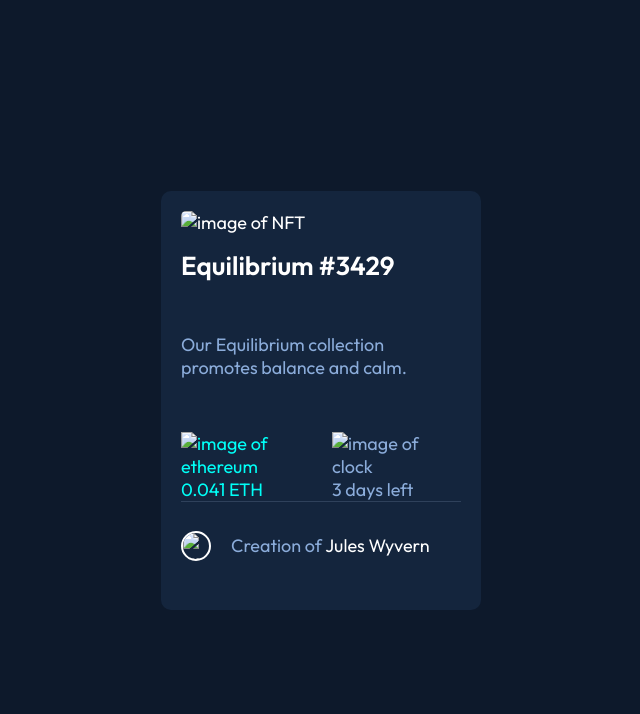
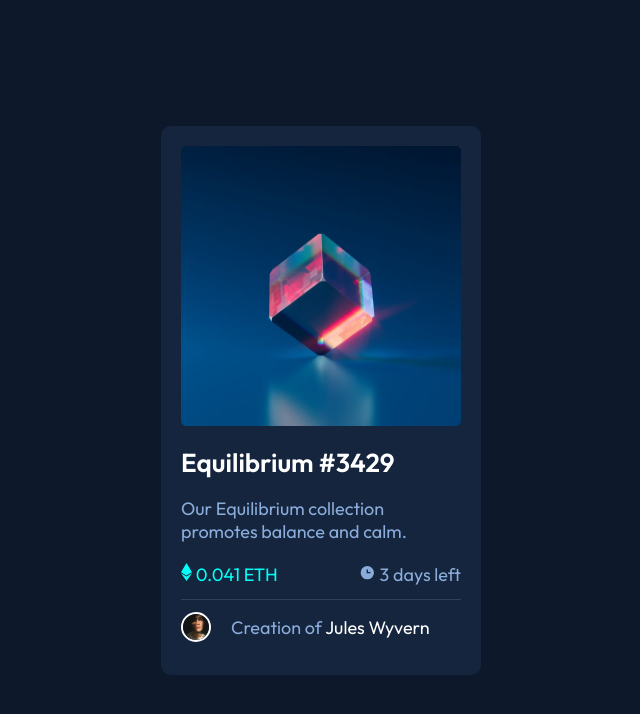
Before and after one commit to rohitd99/rohitd99, a plain HTML site: page NFT-Preview/index.html in a window 1280 px wide. Shown: the whole page, without its empty margins (319-959 px from the left). Drawn offline with Linux system fonts and the light colour scheme; the site is published under a folder, as on GitHub Pages, so addresses that start at the root find nothing.

Commit message:
Update index.html
/images to images -_-

```diff
--- a/NFT-Preview/index.html
+++ b/NFT-Preview/index.html
@@ -4,7 +4,7 @@
     <meta charset="UTF-8" />
     <meta http-equiv="X-UA-Compatible" content="IE=edge" />
     <meta name="viewport" content="width=device-width, initial-scale=1.0" />
-    <link rel="icon" href="/images/favicon-32x32.png" />
+    <link rel="icon" href="images/favicon-32x32.png" />
     <link rel="stylesheet" href="styles.css" />
     <title>NFT Card</title>
   </head>
@@ -12,9 +12,9 @@
     <main>
       <div class="card" role="article">
         <div class="img-part">
-          <img src="/images/image-equilibrium.jpg" alt="image of NFT" />
+          <img src="images/image-equilibrium.jpg" alt="image of NFT" />
           <div class="overlay overlay_blur">
-            <img class="view" src="/images/icon-view.svg" alt="view" />
+            <img class="view" src="images/icon-view.svg" alt="view" />
           </div>
         </div>
         <div class="text-part">
@@ -24,17 +24,17 @@
           </div>
           <div class="info price">
             <span class="ethereum"
-              ><img src="/images/icon-ethereum.svg" alt="image of ethereum" />
+              ><img src="images/icon-ethereum.svg" alt="image of ethereum" />
               0.041 ETH</span
             ><span class="time-left"
-              ><img src="/images/icon-clock.svg" alt="image of clock" /> 3 days
+              ><img src="images/icon-clock.svg" alt="image of clock" /> 3 days
               left</span
             >
           </div>
           <div class="info credits">
             <img
               class="avatar"
-              src="/images/image-avatar.png"
+              src="images/image-avatar.png"
               alt="image of Jules Wyvern"
             />
             <span> <span>Creation of</span> Jules Wyvern</span>
```
